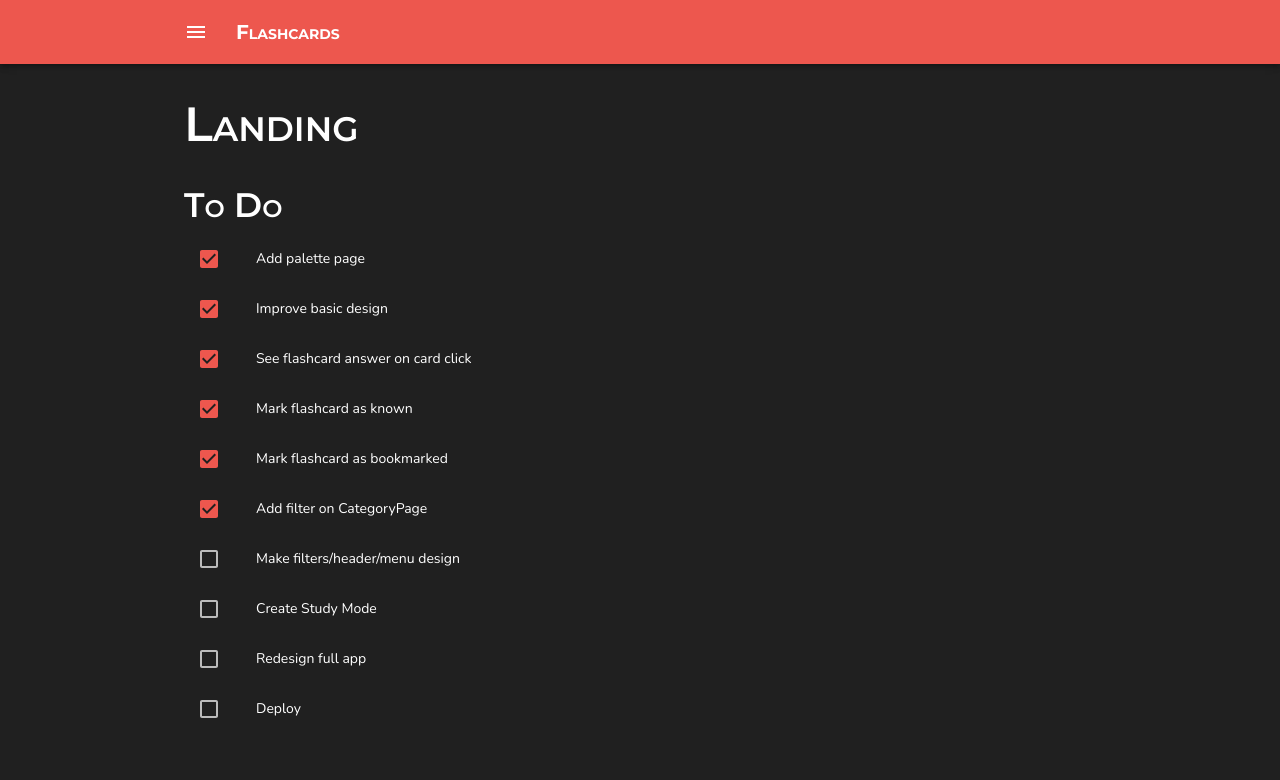
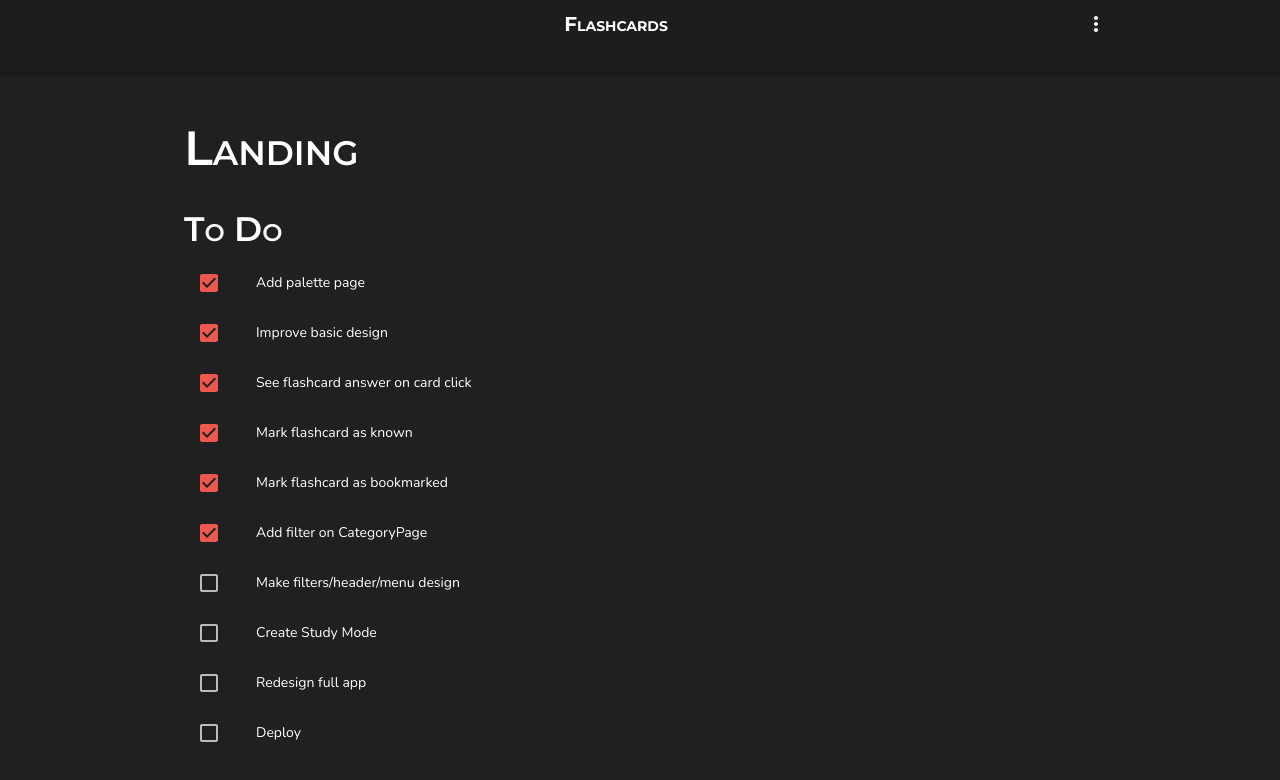
Before and after one commit to marciorasf/hippocards-web, a React (Create React App) app: page / in a window 1280 px wide. Shown: the top 780 px of the page. Built offline with nearby package versions, Linux system fonts and the light colour scheme; no server answers.

Commit message:
implement header design

```diff
--- a/src/components/Header.tsx
+++ b/src/components/Header.tsx
@@ -1,4 +1,5 @@
 import React, { useState } from "react"
+import { Link } from "react-router-dom"
 
 import {
   AppBar,
@@ -8,18 +9,40 @@ import {
   makeStyles,
   Grid,
   Container,
+  Fab,
 } from "@material-ui/core"
-import { Menu as MenuIcon } from "@material-ui/icons"
+import {
+  MoreVert as SettingsIcon,
+  ChevronLeft as BackIcon,
+  Add as AddIcon,
+} from "@material-ui/icons"
 
 import Sidebar from "./Sidebar"
+import Spacing from "./Spacing"
 
 const useStyles = makeStyles((theme) => ({
   appBar: {
-    marginBottom: theme.spacing(4),
+    marginBottom: theme.spacing(6),
+    backgroundColor: theme.palette.header.main,
+  },
+  toolbar: {
+    position: "relative",
+  },
+  fab: {
+    position: "absolute",
+    top: "100%",
+    transform: "translateY(-50%)",
+    marginLeft: theme.spacing(2),
   },
 }))
 
-const Header: React.FC = () => {
+type HeaderProps = {
+  goBackTo?: string
+  fabFn?: () => void
+  children?: React.ReactNode
+}
+
+const Header: React.FC<HeaderProps> = ({ goBackTo, fabFn, children }) => {
   const [openSidebar, setOpenSidebar] = useState(false)
   const classes = useStyles()
 
@@ -33,24 +56,51 @@ const Header: React.FC = () => {
 
   return (
     <>
-      <AppBar position="static" color="secondary" className={classes.appBar}>
-        <Toolbar disableGutters>
-          <Container maxWidth="md">
-            <Grid container alignItems="center" spacing={2}>
+      <AppBar position="static" className={classes.appBar}>
+        <Toolbar disableGutters className={classes.toolbar}>
+          <Container maxWidth="md" disableGutters>
+            <Grid
+              container
+              justify="space-between"
+              alignItems="center"
+              spacing={2}
+            >
               <Grid item>
-                <IconButton
-                  edge="start"
-                  onClick={handleOpenSidebar}
-                  color="inherit"
-                >
-                  <MenuIcon />
-                </IconButton>
+                {goBackTo && (
+                  <IconButton component={Link} to={goBackTo}>
+                    <BackIcon />
+                  </IconButton>
+                )}
+              </Grid>
+
+              <Grid item xs>
+                <Typography variant="h6" align="center">
+                  Flashcards
+                </Typography>
               </Grid>
 
               <Grid item>
-                <Typography variant="h6">Flashcards</Typography>
+                <IconButton onClick={handleOpenSidebar} color="inherit">
+                  <SettingsIcon />
+                </IconButton>
               </Grid>
             </Grid>
+
+            {children && (
+              <>
+                <Spacing orientation="horizontal" size={3} />
+
+                <Container>{children}</Container>
+              </>
+            )}
+
+            <Spacing orientation="horizontal" size={fabFn ? 6 : 3} />
+
+            {fabFn && (
+              <Fab color="secondary" className={classes.fab} onClick={fabFn}>
+                <AddIcon />
+              </Fab>
+            )}
           </Container>
         </Toolbar>
       </AppBar>
```
